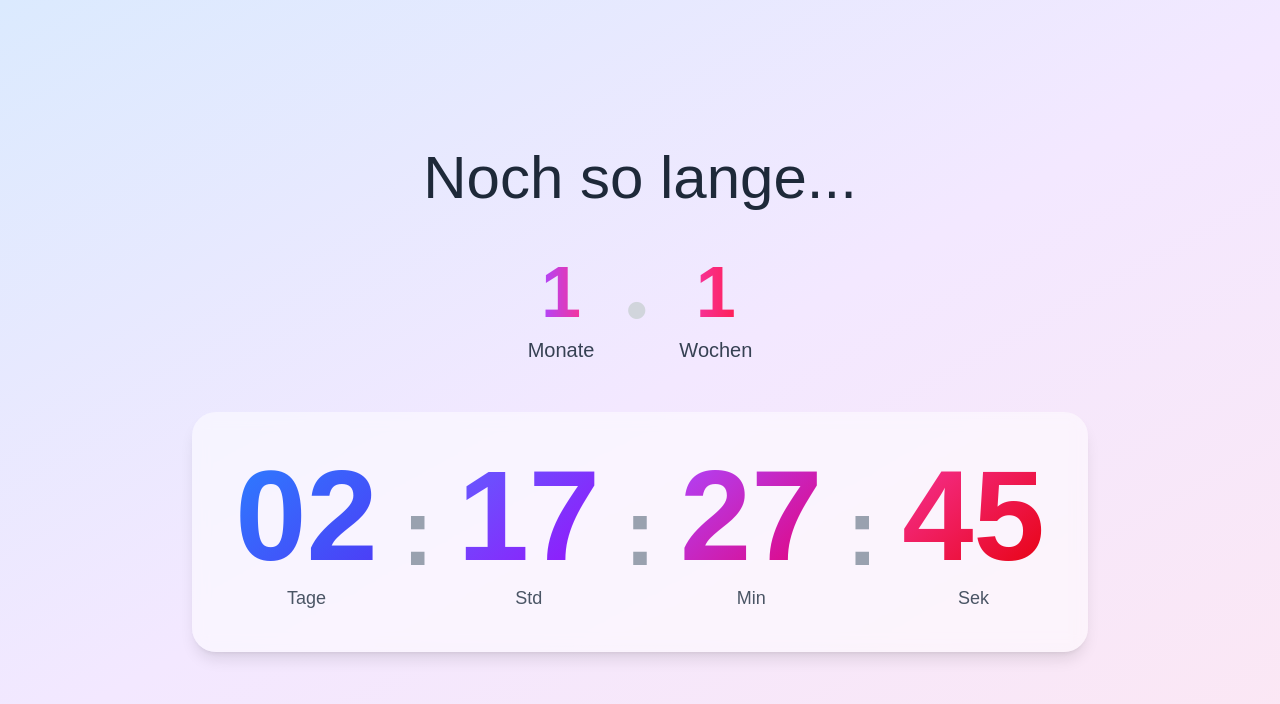
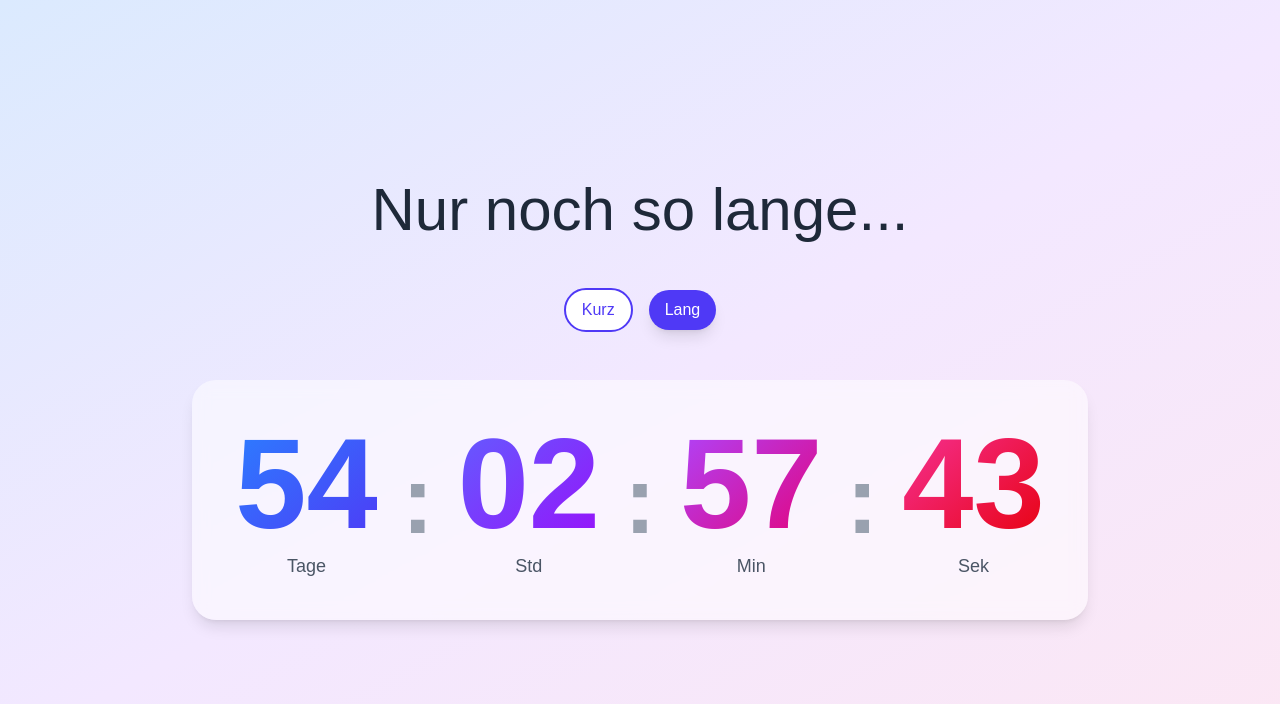
Before and after one commit to TjWaaaa/rando, a Next.js app: page /countdown in a window 1280 px wide. Shown: the top 704 px of the page. Built offline with nearby package versions, Linux system fonts and the light colour scheme.

Commit message:
fix countdown

```diff
--- a/next.config.ts
+++ b/next.config.ts
@@ -1,12 +1,16 @@
 import type { NextConfig } from 'next'
 
 const nextConfig: NextConfig = {
-  output: 'export',
+  // Für Dev-Modus: Kein Export, keine BasePath
+  // Für Build: Export mit BasePath
+  ...(process.env.NODE_ENV === 'production' && {
+    output: 'export',
+    basePath: '/rando',
+    assetPrefix: '/rando/',
+  }),
   images: {
     unoptimized: true,
   },
-  basePath: '/rando',
-  assetPrefix: '/rando/',
 }
 
 export default nextConfig
--- a/src/app/countdown/page.tsx
+++ b/src/app/countdown/page.tsx
@@ -1,8 +1,82 @@
 'use client'
 
-import React from 'react'
+import React, { useState, useEffect } from 'react'
 
 export default function CountdownPage() {
+  const [timeLeft, setTimeLeft] = useState({
+    months: 0,
+    weeks: 0,
+    days: 0,
+    daysTotal: 0,
+    hours: 0,
+    minutes: 0,
+    seconds: 0,
+  })
+
+  // Berechne Gesamttage für Kurz-Modus aus den anderen Werten
+  const totalDaysShortMode = timeLeft.months * 30 + timeLeft.weeks * 7 + timeLeft.days
+
+  const [showExtended, setShowExtended] = useState(false)
+
+  useEffect(() => {
+    const targetDate = new Date('2026-03-29T14:25:00')
+
+    const calculateTimeLeft = () => {
+      const now = new Date()
+      const difference = targetDate.getTime() - now.getTime()
+
+      if (difference <= 0) {
+        setTimeLeft({
+          months: 0,
+          weeks: 0,
+          days: 0,
+          daysTotal: 0,
+          hours: 0,
+          minutes: 0,
+          seconds: 0,
+        })
+        return
+      }
+
+      // Konstanten für Zeiteinheiten in Millisekunden
+      const MS_PER_SECOND = 1000
+      const MS_PER_MINUTE = 60 * MS_PER_SECOND
+      const MS_PER_HOUR = 60 * MS_PER_MINUTE
+      const MS_PER_DAY = 24 * MS_PER_HOUR
+
+      // Berechne Gesamttage (für Kurz-Modus): alle Tage vom jetzt bis zum Zieldatum
+      const daysTotal = Math.floor(difference / MS_PER_DAY)
+
+      // Rest nach gesamten Tagen
+      const remainingAfterDaysTotal = difference % MS_PER_DAY
+      const hours = Math.floor(remainingAfterDaysTotal / MS_PER_HOUR)
+      const remainingAfterHours = remainingAfterDaysTotal % MS_PER_HOUR
+      const minutes = Math.floor(remainingAfterHours / MS_PER_MINUTE)
+      const seconds = Math.floor((remainingAfterHours % MS_PER_MINUTE) / MS_PER_SECOND)
+
+      // Für Lang-Modus: Berechne Monate, Wochen und Tage (nach Monate/Wochen Abzug)
+      const months = Math.floor(daysTotal / 30)
+      const remainingDaysAfterMonths = daysTotal % 30
+      const weeks = Math.floor(remainingDaysAfterMonths / 7)
+      const days = remainingDaysAfterMonths % 7
+
+      setTimeLeft({
+        months,
+        weeks,
+        days,
+        daysTotal: 0, // Wird über totalDaysShortMode berechnet
+        hours,
+        minutes,
+        seconds,
+      })
+    }
+
+    calculateTimeLeft()
+    const timer = setInterval(calculateTimeLeft, 1000)
+
+    return () => clearInterval(timer)
+  }, [])
+
   return (
     <div className="bg-white flex flex-col items-center justify-center w-full min-h-screen">
       <div
@@ -16,10 +90,33 @@ export default function CountdownPage() {
         <div className="flex flex-col gap-8 sm:gap-10 md:gap-12 items-center w-full">
           {/* Heading */}
           <h1 className="text-3xl sm:text-4xl md:text-5xl lg:text-6xl font-normal leading-10 sm:leading-12 md:leading-14 lg:leading-15 text-center text-[#1e2939] font-['Arimo:Regular',sans-serif]">
-            Noch so lange...
+            Nur noch so lange...
           </h1>
 
-          {/* Top Row - Months and Weeks (Outside Card) */}
+          {/* Toggle Switch */}
+          <div className="flex items-center gap-4">
+            <button
+              onClick={() => setShowExtended(false)}
+              className={`px-4 py-2 rounded-full font-medium transition-all ${
+                showExtended ? 'bg-[#4f39f6] text-white shadow-lg' : 'bg-white text-[#4f39f6] border-2 border-[#4f39f6]'
+              }`}
+            >
+              Kurz
+            </button>
+            <button
+              onClick={() => setShowExtended(true)}
+              className={`px-4 py-2 rounded-full font-medium transition-all ${
+                !showExtended
+                  ? 'bg-[#4f39f6] text-white shadow-lg'
+                  : 'bg-white text-[#4f39f6] border-2 border-[#4f39f6]'
+              }`}
+            >
+              Lang
+            </button>
+          </div>
+
+          {/* Extended Mode: Months and Weeks */}
+          {showExtended && (
             <div className="flex gap-4 sm:gap-6 md:gap-8 items-center justify-center">
               {/* Months */}
               <div className="flex flex-col gap-1 sm:gap-2 items-center">
@@ -32,7 +129,7 @@ export default function CountdownPage() {
                     backgroundClip: 'text',
                   }}
                 >
-                1
+                  {timeLeft.months}
                 </div>
                 <p className="text-sm sm:text-base md:text-lg lg:text-xl font-normal text-[#364153]">Monate</p>
               </div>
@@ -51,13 +148,14 @@ export default function CountdownPage() {
                     backgroundClip: 'text',
                   }}
                 >
-                1
+                  {timeLeft.weeks}
                 </div>
                 <p className="text-sm sm:text-base md:text-lg lg:text-xl font-normal text-[#364153]">Wochen</p>
               </div>
             </div>
+          )}
 
-          {/* Card with Countdown - Only Days/Hours/Minutes/Seconds */}
+          {/* Card with Countdown */}
           <div className="bg-white/50 rounded-2xl sm:rounded-3xl shadow-lg p-6 sm:p-8 md:p-10 backdrop-blur w-full max-w-sm sm:max-w-2xl md:max-w-4xl">
             <div className="flex flex-wrap gap-3 sm:gap-4 md:gap-6 items-center justify-center">
               {/* Days */}
@@ -71,7 +169,9 @@ export default function CountdownPage() {
                     backgroundClip: 'text',
                   }}
                 >
-                  02
+                  {showExtended
+                    ? timeLeft.days.toString().padStart(2, '0')
+                    : totalDaysShortMode.toString().padStart(2, '0')}
                 </div>
                 <p className="text-[#4a5565] text-xs sm:text-sm md:text-base lg:text-lg font-normal text-center">
                   Tage
@@ -91,7 +191,7 @@ export default function CountdownPage() {
                     backgroundClip: 'text',
                   }}
                 >
-                  17
+                  {timeLeft.hours.toString().padStart(2, '0')}
                 </div>
                 <p className="text-[#4a5565] text-xs sm:text-sm md:text-base lg:text-lg font-normal text-center">Std</p>
               </div>
@@ -109,7 +209,7 @@ export default function CountdownPage() {
                     backgroundClip: 'text',
                   }}
                 >
-                  27
+                  {timeLeft.minutes.toString().padStart(2, '0')}
                 </div>
                 <p className="text-[#4a5565] text-xs sm:text-sm md:text-base lg:text-lg font-normal text-center">Min</p>
               </div>
@@ -127,7 +227,7 @@ export default function CountdownPage() {
                     backgroundClip: 'text',
                   }}
                 >
-                  45
+                  {timeLeft.seconds.toString().padStart(2, '0')}
                 </div>
                 <p className="text-[#4a5565] text-xs sm:text-sm md:text-base lg:text-lg font-normal text-center">Sek</p>
               </div>
--- a/src/app/page.tsx
+++ b/src/app/page.tsx
@@ -153,7 +153,13 @@ export default function Home() {
                       marginTop: `calc(var(--size) / -2)`,
                     }}
                   >
-                    <Image alt="Flying airplane" className="block w-full h-full" src="/plane.svg" />
+                    <Image
+                      width={256}
+                      height={256}
+                      alt="Flying airplane"
+                      className="block w-full h-full"
+                      src="/plane.svg"
+                    />
                   </div>
                 </div>
               )
@@ -178,10 +184,10 @@ export default function Home() {
             {/* Icons Container */}
             <div className="relative w-24 h-24 sm:w-28 sm:h-28 md:w-32 md:h-32 animate-slide-in-up">
               <div className="absolute left-0 top-0 w-24 h-24 sm:w-28 sm:h-28 md:w-32 md:h-32">
-                <Image alt="Airplane Icon" className="block w-full h-full" src="/plane.svg" />
+                <Image width={256} height={256} alt="Airplane Icon" className="block w-full h-full" src="/plane.svg" />
               </div>
               <div className="absolute left-16 sm:left-20 md:left-24 -top-2 sm:-top-3 md:-top-4 w-10 h-10 sm:w-11 sm:h-11 md:w-12 md:h-12">
-                <Image alt="Sparkle Icon" className="block w-full h-full" src="/star.svg" />
+                <Image width={32} height={32} alt="Sparkle Icon" className="block w-full h-full" src="/star.svg" />
               </div>
             </div>
 
@@ -197,7 +203,7 @@ export default function Home() {
               {/* Yes Button */}
               <button
                 onClick={handleYesClick}
-                className="absolute left-0 top-0 w-24 sm:w-28 md:w-30.75 h-12 sm:h-14 md:h-15 bg-[#00c950] rounded-full shadow-lg hover:opacity-90 transition-transform duration-300 flex items-center justify-center z-10 cursor-pointer"
+                className="absolute left-0 top-0 w-24 sm:w-28 md:w-30.75 h-12 sm:h-14 md:h-15 bg-[#00c950] rounded-full shadow-lg hover:scale-105 transition-transform duration-300 flex items-center justify-center z-10 cursor-pointer"
                 style={{
                   transform: `scale(${1 + clickCount * 0.15})`,
                   transformOrigin: 'center',
@@ -213,7 +219,7 @@ export default function Home() {
                 ref={noButtonRef}
                 onMouseEnter={handleNoHover}
                 onClick={handleNoHover}
-                className={`w-20 sm:w-22 md:w-22 h-12 sm:h-14 md:h-15 bg-[#fb2c36] rounded-full shadow-lg hover:opacity-90 flex items-center justify-center ${
+                className={`w-20 sm:w-22 md:w-22 h-12 sm:h-14 md:h-15 bg-[#fb2c36] rounded-full shadow-lg flex items-center justify-center ${
                   noButtonPos ? 'fixed' : 'absolute'
                 }`}
                 style={
```
Lines whose indentation alone changed are shown as unchanged.
